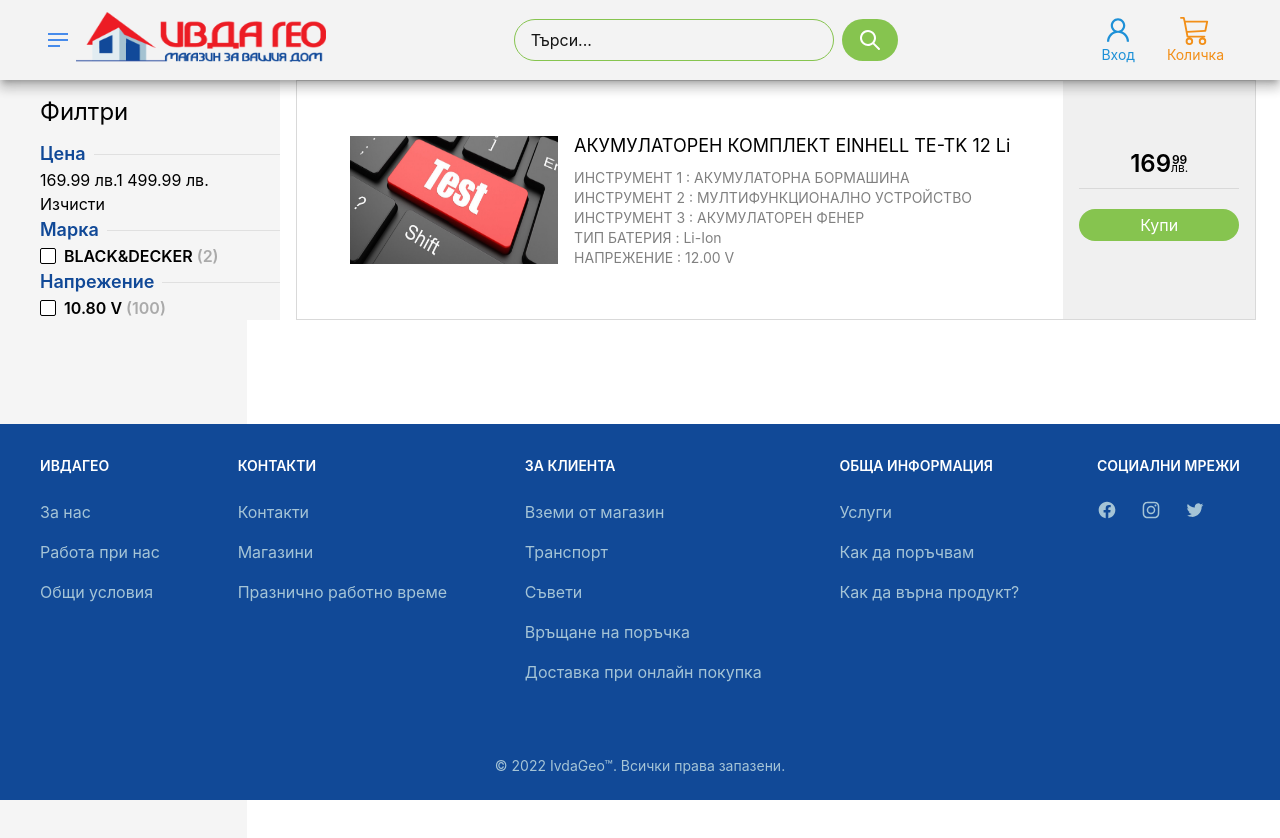
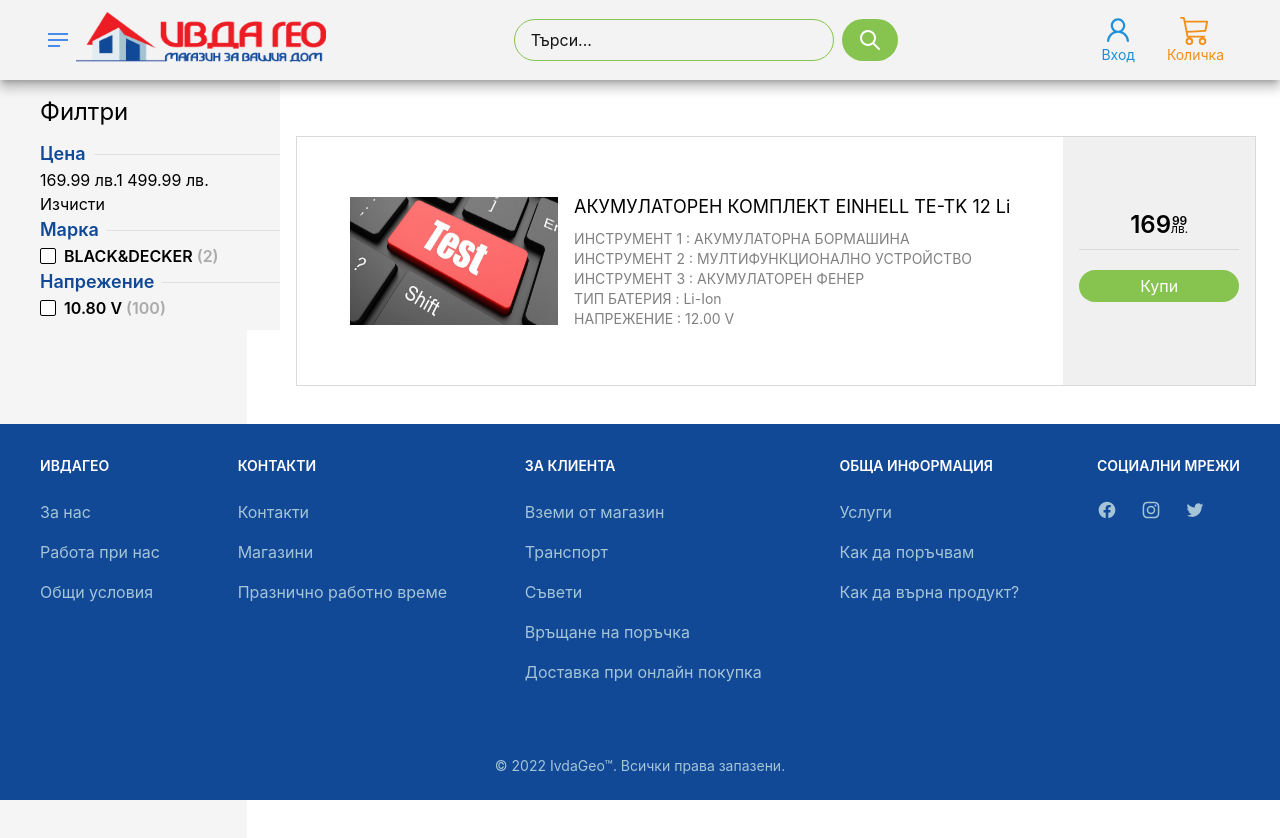
Before and after one commit to StroverIT/ivdaGeoNextApp, a Next.js app: page /products/1 in a window 1280 px wide. Shown: the top 838 px of the page. Built offline with nearby package versions, Linux system fonts and the light colour scheme.

Commit message:
basic spacing

```diff
--- a/pages/products/[section].js
+++ b/pages/products/[section].js
@@ -65,9 +65,9 @@
               Сортирай по:
             </button>
           </div>
-          <section className="flex items-center w-full h-full border border-gray">
+          <section className="flex items-center w-full h-full border my-14 border-gray">
             <div className="md:grid grid-cols-[80%20%] w-full h-full">
-              <div className="items-center justify-center sm:flex">
+              <div className="items-center justify-center h-full sm:flex ">
                 <Link href={`/products${section}/someProduct`}>
                   <div className="relative flex w-full h-48 cursor-pointer sm:w-52 sm:h-32">
                     <Image src="/images/testCarousel.jpg" layout="fill" />
```
